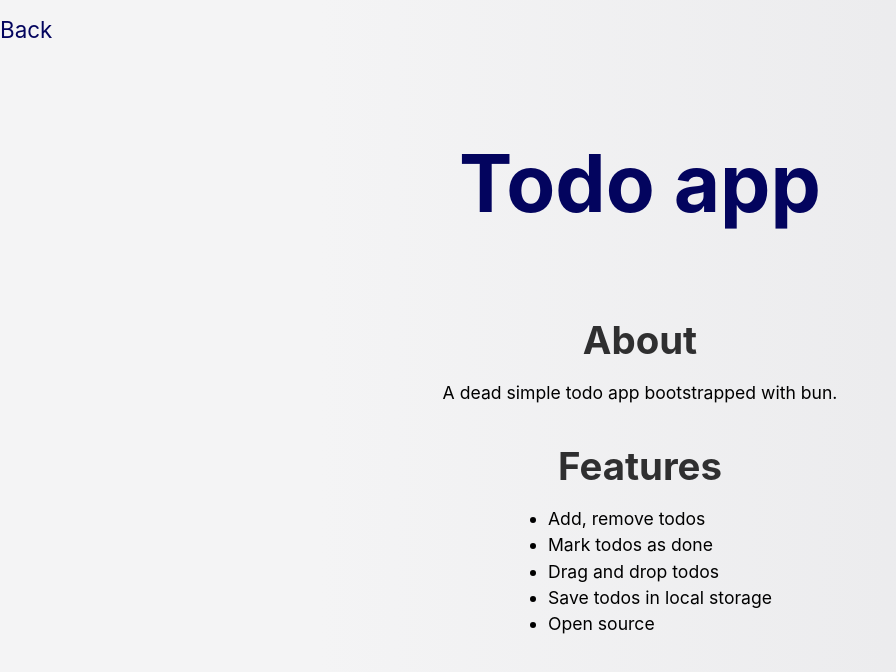
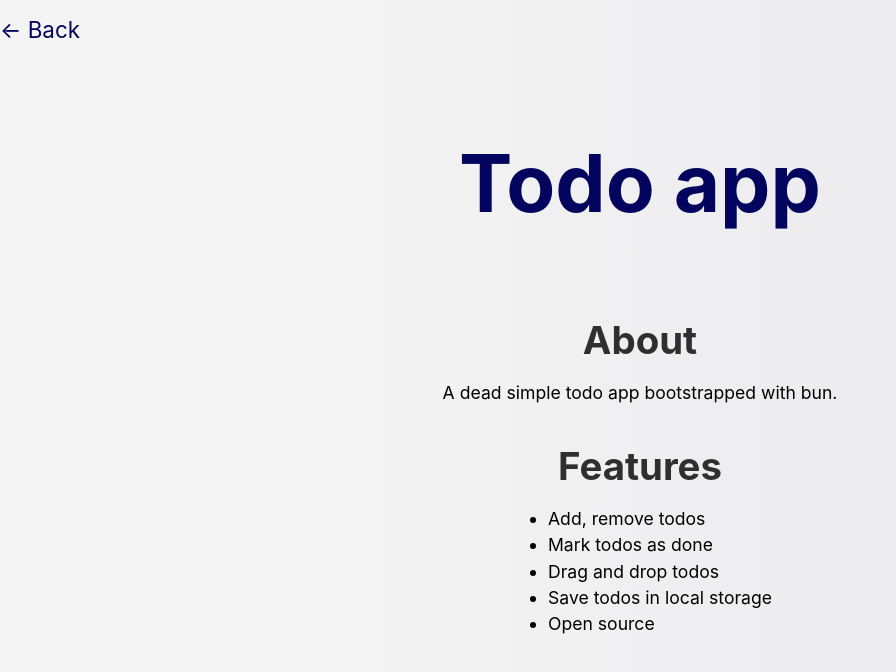
Before and after one commit to michqo/bun-next-todo-app, a Next.js app: page /about in a window 1280 px wide. Shown: the top 672 px of the page, without its empty margins (0-896 px from the left). Built offline with nearby package versions, Linux system fonts and the light colour scheme.

Commit message:
Back arrow

```diff
--- a/src/components/controls/checkbox.tsx
+++ b/src/components/controls/checkbox.tsx
@@ -1,4 +1,3 @@
-import { useState } from "react";
 import { TodoType } from "src/pages";
 import styles from "../../styles/Home.module.css";
 
--- a/src/pages/about.tsx
+++ b/src/pages/about.tsx
@@ -13,7 +13,7 @@ export default function About({}): JSX.Element {
       </Head>
 
       <Link href="/">
-        <a className={styles.top}>Back</a>
+        <a className={styles.top}>← Back</a>
       </Link>
 
       <main>
```
